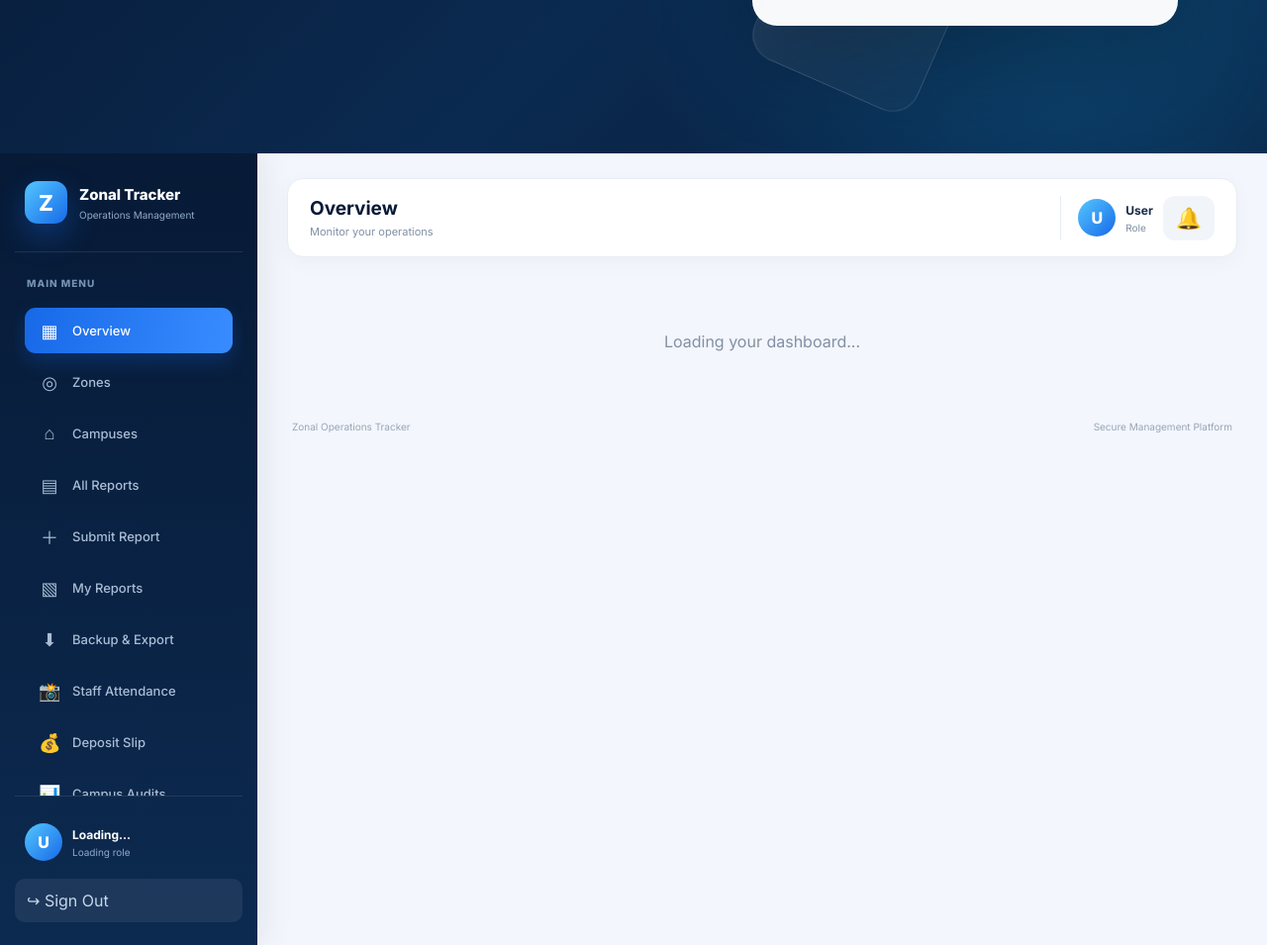
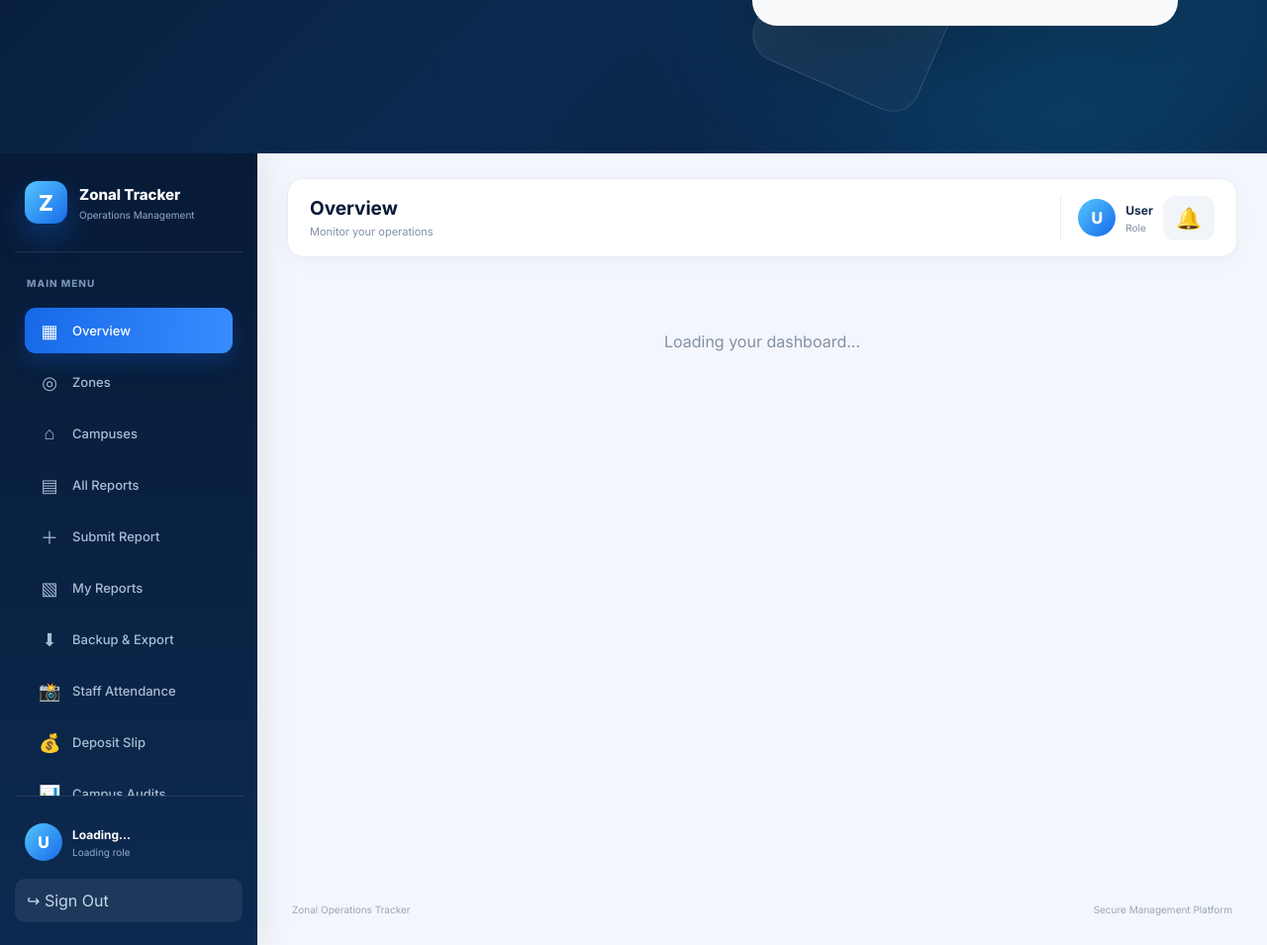
Before and after one commit to praveenfx18-gif/ZOT, a plain HTML site: page index.html in a window 1280 px wide. Shown: the part 645-1600 px from the top of the page at 99% size. Drawn offline with nearby package versions, Linux system fonts and the light colour scheme.

Commit message:
Refactor desktop layout styles in style.css

```diff
--- a/style.css
+++ b/style.css
@@ -3117,65 +3117,62 @@ tbody tr:hover {
         flex-shrink: 0 !important;
         margin-top: auto !important;
     }
-}
-/* ===== DESKTOP MAIN LAYOUT FIX ===== */
-
+}/* ===== DESKTOP / LANDSCAPE LAYOUT FIX ===== */
 @media screen and (min-width: 1024px) {
 
     #app.app-container {
-        display: flex !important;
-        flex-direction: row !important;
-        width: 100% !important;
-        max-width: 100% !important;
-        overflow: hidden !important;
-    }
-
-    #app #sidebar {
-        position: relative !important;
-        left: auto !important;
-        top: auto !important;
-        transform: none !important;
-
-        flex: 0 0 260px !important;
-        width: 260px !important;
-        min-width: 260px !important;
-        max-width: 260px !important;
-
-        height: 100vh !important;
-        overflow: hidden !important;
-    }
-
-    #app main.main-content {
-        display: block !important;
-        position: relative !important;
-
-        flex: 1 1 0px !important;
-        width: auto !important;
-        min-width: 0 !important;
-        max-width: none !important;
-
-        margin-left: 0 !important;
-        transform: none !important;
-
-        height: 100vh !important;
-        overflow-x: auto !important;
-        overflow-y: auto !important;
-    }
-
-    #app main.main-content > .topbar {
-        width: 100% !important;
-        box-sizing: border-box !important;
-    }
-
-    #app main.main-content > .page-content {
-        width: 100% !important;
-        max-width: 100% !important;
-        min-width: 0 !important;
-        box-sizing: border-box !important;
-    }
-
-    #app main.main-content > .app-footer {
-        width: 100% !important;
-        box-sizing: border-box !important;
-    }
-}
+        display: flex;
+        flex-direction: row;
+        width: 100%;
+        height: 100vh;
+        height: 100dvh;
+        overflow: hidden;
+    }
+
+    #sidebar {
+        position: relative;
+        flex: 0 0 260px;
+        width: 260px;
+        min-width: 260px;
+        max-width: 260px;
+        height: 100%;
+        box-sizing: border-box;
+        overflow: hidden;
+    }
+
+    #sidebarNav {
+        flex: 1 1 auto;
+        min-height: 0;
+        overflow-y: auto;
+        overflow-x: hidden;
+    }
+
+    main.main-content {
+        flex: 1 1 0%;
+        width: 0;
+        min-width: 0;
+        max-width: none;
+        height: 100%;
+        margin: 0;
+        box-sizing: border-box;
+        overflow-x: hidden;
+        overflow-y: auto;
+    }
+
+    main.main-content .topbar {
+        width: 100%;
+        box-sizing: border-box;
+    }
+
+    main.main-content .page-content {
+        width: 100%;
+        max-width: 100%;
+        min-width: 0;
+        box-sizing: border-box;
+    }
+
+    main.main-content .app-footer {
+        width: 100%;
+        box-sizing: border-box;
+    }
+}
```
